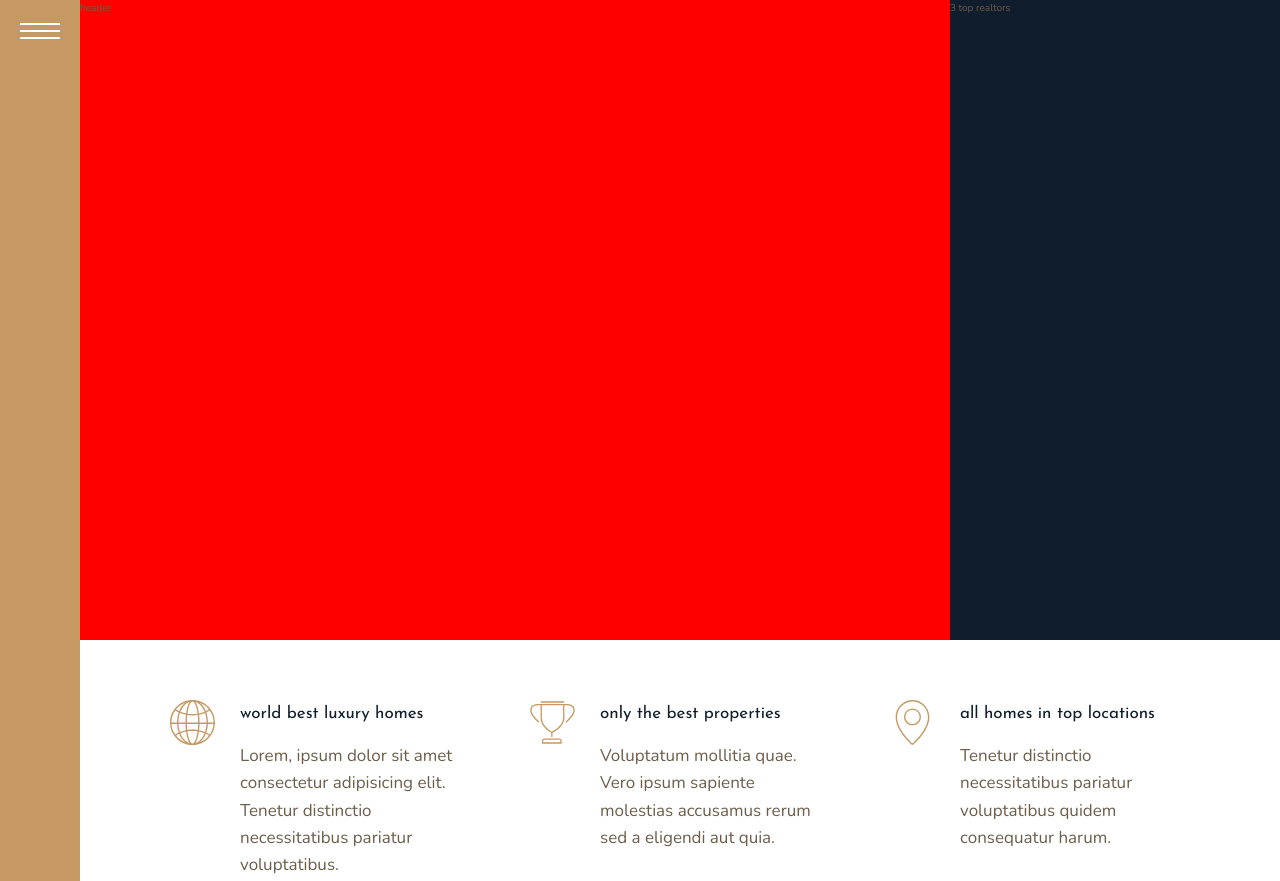
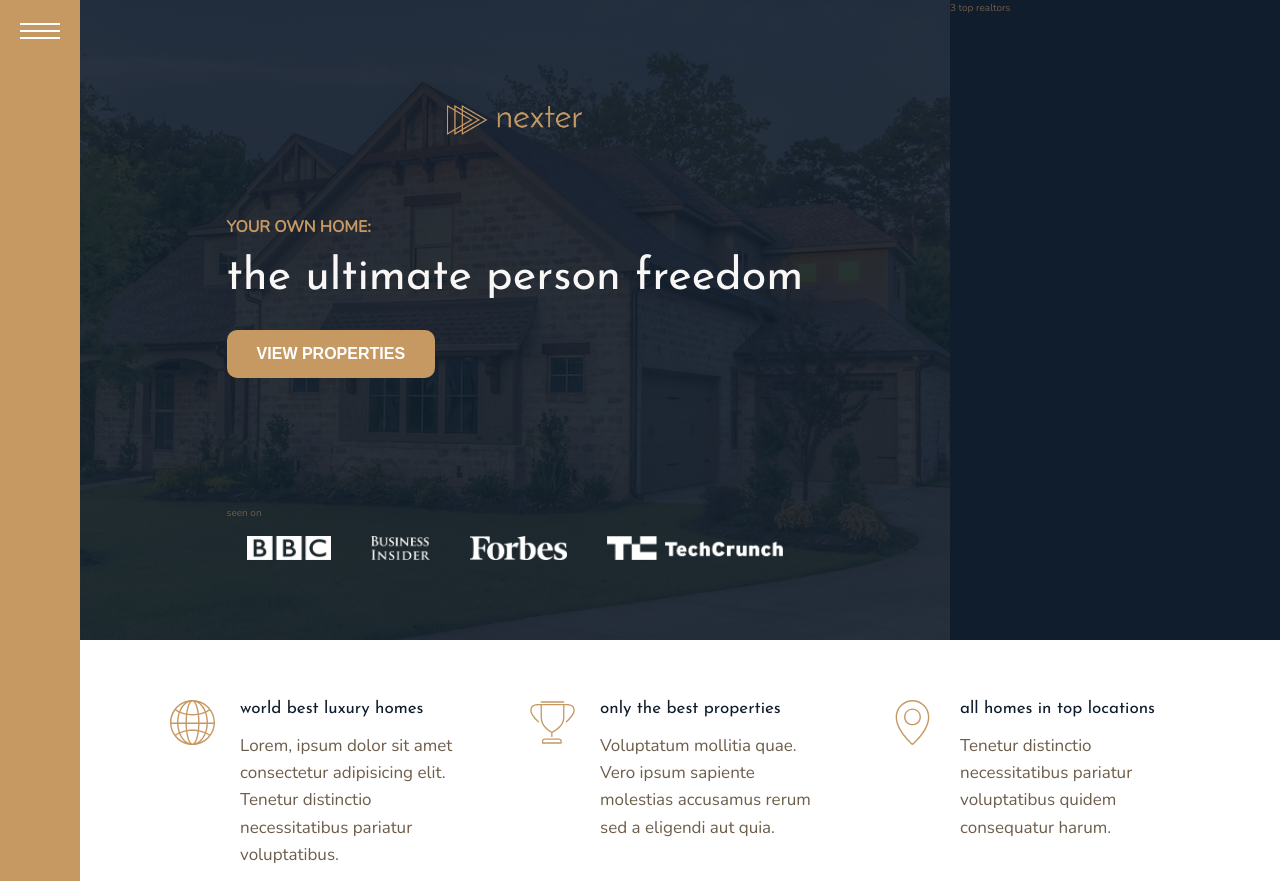
Before and after one commit to salmayaser/Nexter, a website: page index.html in a window 1280 px wide. Shown: the top 881 px of the page. Drawn offline with nearby package versions, Linux system fonts and the light colour scheme.

Commit message:
building header

```diff
--- a/index.html
+++ b/index.html
@@ -18,7 +18,19 @@
     <div class="sidebar">
       <button class="sidebar__btn"></button>
     </div>
-    <header class="header">header</header>
+    <header class="header">
+      <img class="header__logo" src="./img/logo.png" />
+      <h3 class="heading-3">your own home:</h3>
+      <h1 class="heading-1">the ultimate person freedom</h1>
+      <button class="btn">view properties</button>
+      <div class="header__seenon-text">seen on</div>
+      <div class="header__seeon-logos">
+        <img src="./img/logo-bbc.png" />
+        <img src="./img/logo-bi.png" />
+        <img src="./img/logo-forbes.png" />
+        <img src="./img/logo-techcrunch.png" />
+      </div>
+    </header>
     <div class="realtors">3 top realtors</div>
     <div class="features">
       <div class="feature">
--- a/sass/_header.scss
+++ b/sass/_header.scss
@@ -1,4 +1,39 @@
 .header {
-  background-color: red;
   grid-column: full-start/ col-end 6;
+  background-image: linear-gradient(
+      rgba($color-secondary, 0.9),
+      rgba($color-secondary, 0.9)
+    ),
+    url(../img/hero.jpeg);
+  background-position: center;
+  display: grid;
+  grid-template-rows: 1fr min-content 6rem 1fr;
+  grid-template-columns: max-content;
+  padding: 8rem;
+  padding-top: 4rem;
+  row-gap: 1.5rem;
+  justify-content: center;
+
+  &__logo {
+    height: 3rem;
+    align-self: center;
+    justify-self: center;
+  }
+
+  .btn {
+    justify-self: start;
+    align-self: start;
+  }
+
+  &__seeon {
+  }
+  &__seeon-logos {
+    display: grid;
+    grid-template-columns: repeat(4, auto);
+    justify-items: center;
+    img {
+      height: 2.4rem;
+      filter: blur(0.5);
+    }
+  }
 }
--- a/sass/_typography.scss
+++ b/sass/_typography.scss
@@ -1,10 +1,13 @@
 %heading {
   font-family: $font-display;
   font-weight: 400;
+  line-height: 1;
 }
 
 .heading-1 {
   @extend %heading;
+  font-size: 4.5rem;
+  color: $color-grey-light-1;
 }
 .heading-2 {
   @extend %heading;
```
Also changed, not shown: css/styles.css, 1 other file.
